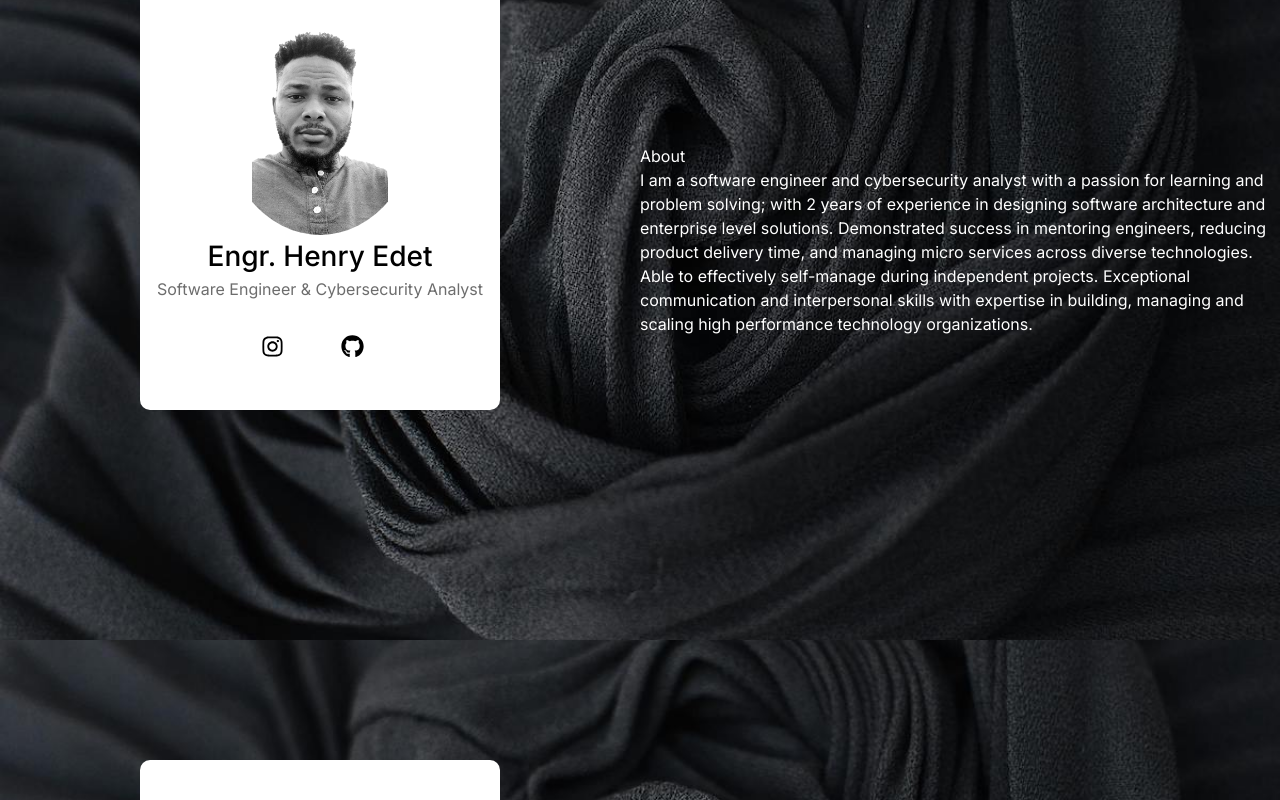
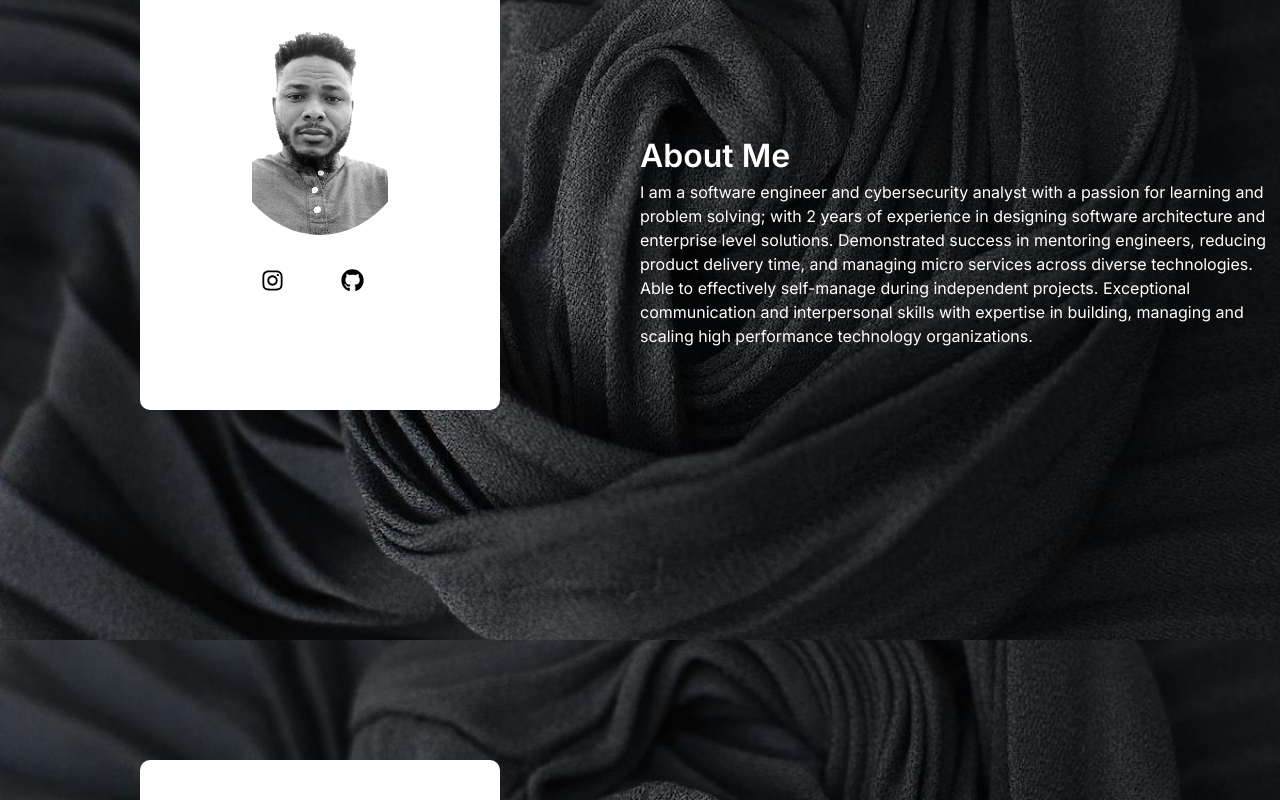
Before and after one commit to Henry-Edet/my-portfolio, a Next.js app: page / in a window 1280 px wide. Shown: the part 960-1760 px from the top of the page. Built offline with nearby package versions, Linux system fonts and the light colour scheme.

Commit message:
card animation

```diff
--- a/components/Profile.jsx
+++ b/components/Profile.jsx
@@ -5,12 +5,18 @@ import Image from "next/image";
 import henry from "@/public/newFine.png";
 import { FaInstagram } from "react-icons/fa";
 import { FaGithub } from "react-icons/fa6";
-import "@/components/Profile-gsap";
 
-const Photo = () => {
+const Photo = ({ name, title }) => {
   return (
     <div className="w-full h-full relative">
-      <motion.div>
+      <motion.div
+        className="profile-card"
+        whileHover={{ scale: 1.1 }}
+        whileTap={{ scale: 0.9 }}
+        initial={{ opacity: 0, y: 20 }}
+        animate={{ opacity: 1, y: 0 }}
+        transition={{ duration: 0.5 }}
+      >
         <div className="person">
           <div className="person__container">
             <div className="avatar">
@@ -24,11 +30,9 @@ const Photo = () => {
               />
             </div>
             <div className="person__details">
-              <h1>Engr. Henry Edet</h1>
+              <h1>{name}</h1>
             </div>
-            <div className="person__role">
-              Software Engineer & Cybersecurity Analyst
-            </div>
+            <div className="person__role">{title}</div>
 
             <div className="card-footer">
               <div className="social-buttons">
--- a/components/Section.jsx
+++ b/components/Section.jsx
@@ -1,5 +1,6 @@
 import "@/components/style.css";
 import Profile from "@/components/Profile";
+// import SplitText from "@/components/Textanimate";
 
 const Section = () => {
   return (
@@ -8,8 +9,8 @@ const Section = () => {
       className="backgroundImg grid grid-cols-2 justify-center items-center"
     >
       <Profile />
-      <div className="text-white">
-        <h2>About</h2>
+      <div className="text-white about-me">
+        <h2>About Me</h2>
         <p>
           I am a software engineer and cybersecurity analyst with a passion for
           learning and problem solving; with 2 years of experience in designing
--- /dev/null
+++ b/components/Textanimate.js
@@ -0,0 +1,38 @@
+"use client";
+
+// Import necessary libraries
+import { useEffect, useRef } from "react";
+import gsap from "gsap";
+gsap.registerPlugin(SplitText);
+
+const SplitTextComponent = () => {
+  // Create a ref to hold the text element
+  const textRef = useRef(null);
+
+  useEffect(() => {
+    // Initialize the SplitText plugin
+    const split = new SplitText(textRef.current, { type: "words, chars" });
+
+    // Apply a GSAP animation to the split text
+    gsap.from(split.chars, {
+      duration: 1,
+      opacity: 0,
+      y: 50,
+      stagger: 0.05,
+      ease: "power2.out",
+    });
+
+    // Clean up the SplitText instance on unmount
+    return () => {
+      split.revert();
+    };
+  }, []);
+
+  return (
+    <div>
+      <h1 ref={textRef}></h1>
+    </div>
+  );
+};
+
+export default SplitTextComponent;
--- a/components/style.css
+++ b/components/style.css
@@ -161,3 +161,8 @@ nav a:hover::before {
   font-size: 23px;
   margin: 0 20px;
 }
+
+.about-me h2 {
+  font-size: 32px;
+  font-weight: 600;
+}
```
